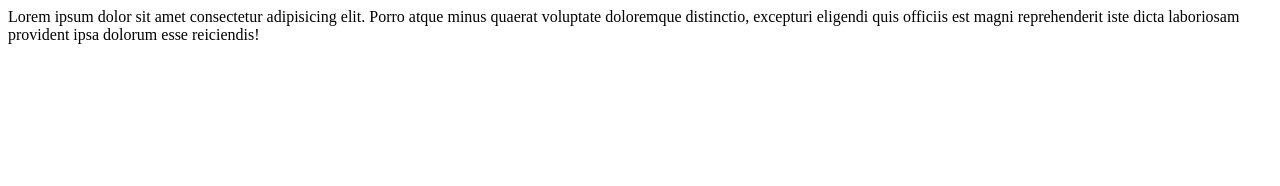
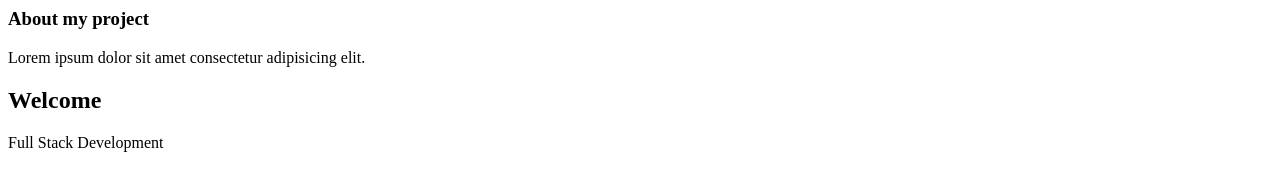
Before and after one commit to Dinesh130197/Sample, a plain HTML site: page index.html in a window 1280 px wide. Drawn offline with Linux system fonts and the light colour scheme.

```diff
--- a/index.html
+++ b/index.html
@@ -1 +1,8 @@
-<p>Lorem ipsum dolor sit amet consectetur adipisicing elit. Porro atque minus quaerat voluptate doloremque distinctio, excepturi eligendi quis officiis est magni reprehenderit iste dicta laboriosam provident ipsa dolorum esse reiciendis!</p>
+<h3>About my project</h3>
+
+<p>Lorem ipsum dolor sit amet consectetur adipisicing elit.</p>
+
+<section>
+    <h2>Welcome</h2>
+    <span>Full Stack Development</span>
+</section>
```
Also changed, not shown: 1 other file.
